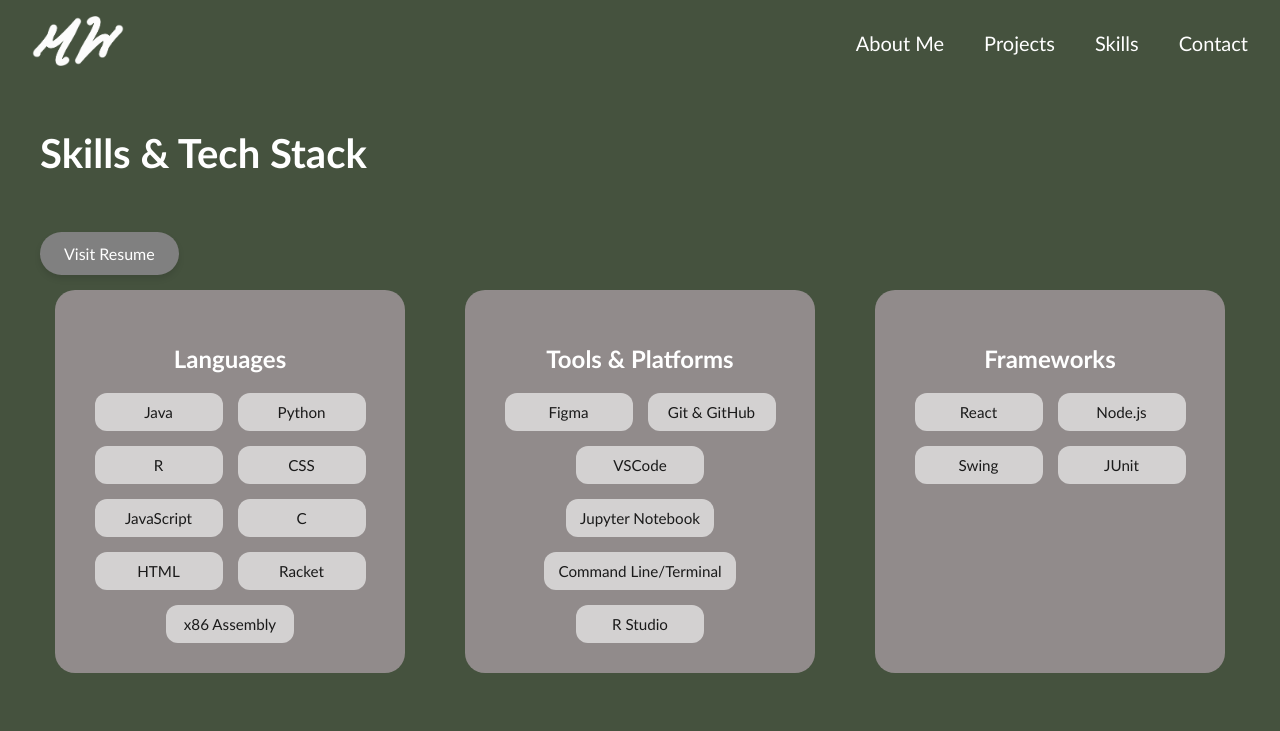
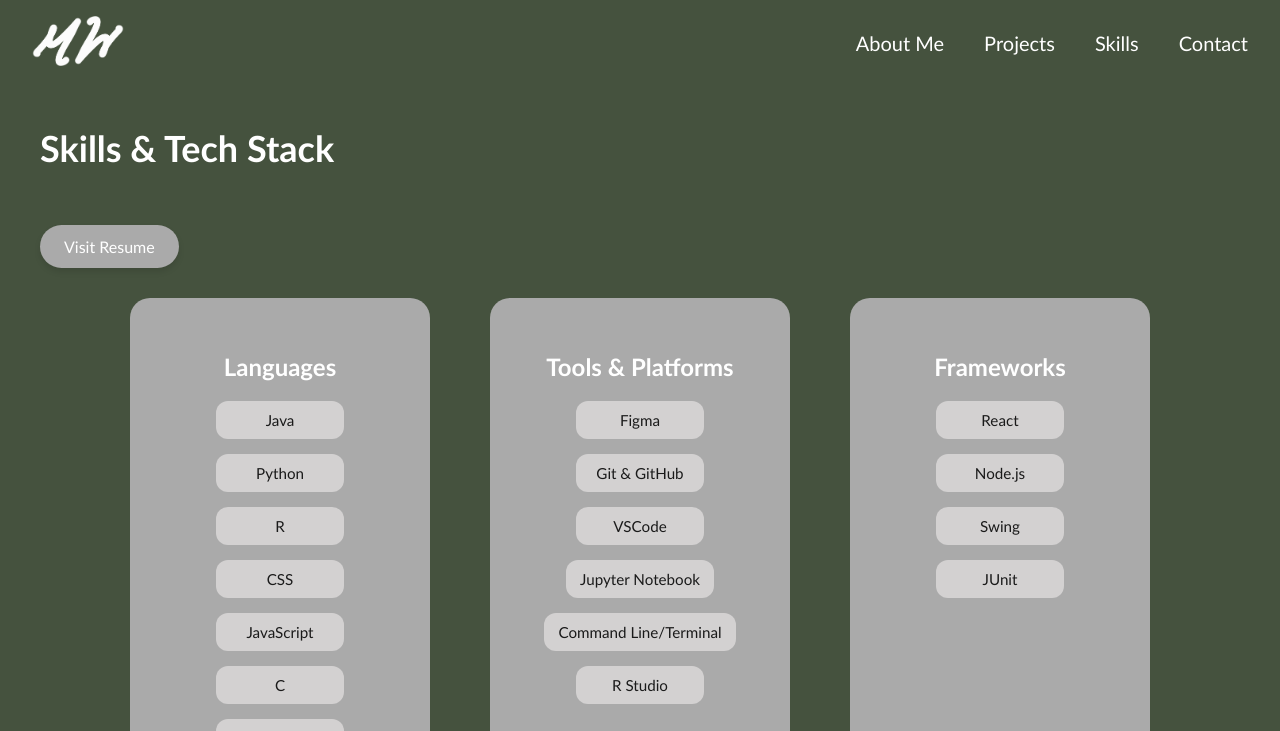
Before and after one commit to MaddieWright/PersonalPortfolio, a React (Vite) app: page /skills in a window 1280 px wide. Shown: the top 731 px of the page. Built offline with nearby package versions, Linux system fonts and the light colour scheme.

Commit message:
layout changes

```diff
--- a/src/App.css
+++ b/src/App.css
@@ -13,7 +13,7 @@ body {
     transition: background-color 0.3s, transform 0.2s;
     box-shadow: 0 4px 6px rgba(0, 0, 0, 0.1);
     font-weight: 100;
-    background-color: grey;
+    background-color: #aaa;
     color: white;
     font-family:'Trebuchet MS', 'Lucida Sans Unicode', 'Lucida Grande', 'Lucida Sans', Arial, sans-serif;
     margin-right: 30px;
--- a/src/components/About.css
+++ b/src/components/About.css
@@ -15,7 +15,7 @@ h4 {
     align-items: flex-start;
     justify-content: center;
     gap: 2rem;
-    flex-wrap: wrap; /* Optional: stacks on small screens */
+    flex-wrap: wrap;
     padding: 2rem;
   }
 
@@ -68,7 +68,7 @@ h4 {
 
 .timeline-info {
     margin-top: 0.75rem;
-    background-color: #8E8A8A;
+    background-color: #aaa;
     padding: 0.75rem;
     border-radius: 8px;
     box-shadow: 0 2px 6px rgba(0, 0, 0, 0.05);
--- a/src/components/Contact.css
+++ b/src/components/Contact.css
@@ -26,7 +26,7 @@
 .contactlist {
     text-align: left;
     margin: 50px auto 0 auto; /* Top margin, auto horizontal, 0 bottom */
-    background-color: #8E8A8A;
+    background-color: #aaa;
     padding: 30px;
     border-radius: 30px;
     box-shadow: 0 4px 12px rgba(0, 0, 0, 0.1);
--- a/src/components/Home.css
+++ b/src/components/Home.css
@@ -24,9 +24,6 @@
 }
 
 .main-container {
-    margin-top: 13%;
-    margin-left: 15%;
-    padding: 0;
     font-family:'Trebuchet MS', 'Lucida Sans Unicode', 'Lucida Grande', 'Lucida Sans', Arial, sans-serif;
 }
 
--- a/src/components/Projects.css
+++ b/src/components/Projects.css
@@ -1,17 +1,15 @@
 .projects-section {
-    margin-top: 20px;;
-    margin-left: 40px;
+    padding: 10px 40px;
     color: white;
-    font-family:'Trebuchet MS', 'Lucida Sans Unicode', 'Lucida Grande', 'Lucida Sans', Arial, sans-serif;
+    font-family: 'Trebuchet MS', 'Lucida Sans Unicode', 'Lucida Grande', 'Lucida Sans', Arial, sans-serif;
 }
 
 .projects-container {
     margin-top: 50px;
-    margin-left: 65px;
     display: flex;
-    flex-wrap: wrap;          /* Wraps cards to new lines */
-    gap: 120px;                /* Adjust spacing between cards */
-    justify-content: flex-start;
+    flex-wrap: wrap;
+    gap: 60px;
+    justify-content: center;
 }
 
 
@@ -19,14 +17,6 @@ h3 {
     font-size: 36px;
     font-weight: bold;
     margin-bottom: 20px;
-}
-
-.scroll-container {
-    display: flex;
-    overflow-x: auto;
-    gap: 20px;
-    padding-bottom: 30px;
-    scroll-snap-type: x mandatory;
 }
 
 .project-card {
@@ -92,7 +82,8 @@ h3 {
     right: 10px;
     display: flex;
     align-items: center;
-    gap: 8px; /* space between star and label */
+    gap: 8px;
+    /* space between star and label */
     cursor: pointer;
 }
 
--- a/src/components/Skills.css
+++ b/src/components/Skills.css
@@ -8,15 +8,17 @@
     font-size: 2.5rem;
     font-weight: 600;
     margin-bottom: 40px;
+    font-size: 36px;
+
 }
 
 .skill-category {
-    background-color: #918b8b;
-    /* gray card color */
+    background-color: #aaa;
     border-radius: 20px;
     padding: 30px;
-    flex: 1;
-    min-width: 250px;
+    flex: 1 1 250px;
+    max-width: 300px;
+    box-sizing: border-box;
     margin: 15px;
 }
 
@@ -36,7 +38,6 @@
 
 .skill-item {
     background-color: #d3d1d1;
-    /* light gray */
     color: #1a1a1a;
     padding: 10px 14px;
     border-radius: 12px;
@@ -49,8 +50,10 @@
 .skills-grid {
     display: flex;
     flex-wrap: wrap;
-    justify-content: space-between;
     gap: 30px;
+    justify-content: center;
+    padding: 15px 10px;
+    box-sizing: border-box;
 }
 
 /* Responsive adjustments */
```
Lines whose indentation alone changed are shown as unchanged.
